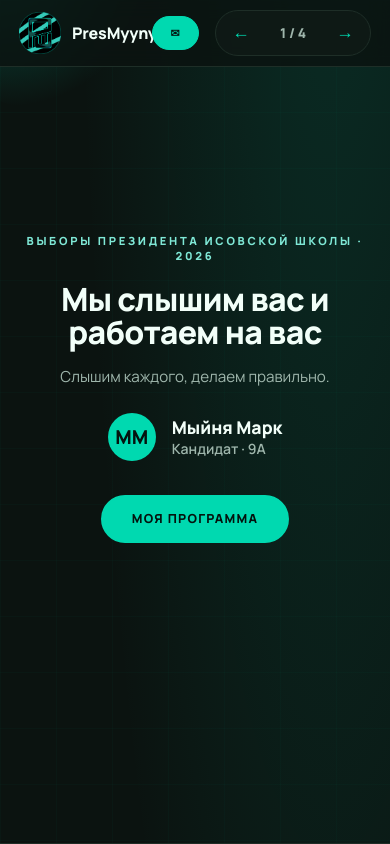
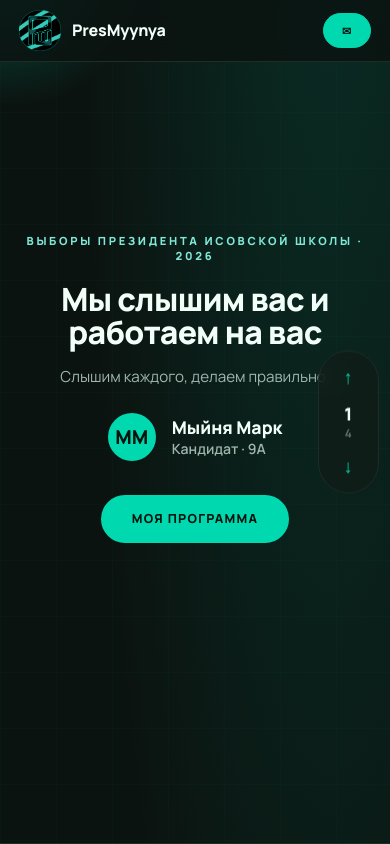
Before and after one commit to MlokiYurech/prezik, a plain HTML site: page index.html in a window 390 px wide. Shown: the top 844 px of the page. Drawn offline with Linux system fonts and the light colour scheme.

Commit message:
Add files via upload

```diff
--- a/index.html
+++ b/index.html
@@ -91,15 +91,36 @@
   .head-switch .counter{font-weight:800;font-size:.85rem;color:var(--muted);min-width:3.2rem;text-align:center;}
   .head-cta{flex:0 0 auto;}
   .head-cta .btn{padding:.55rem 1.1rem;font-size:clamp(.68rem,1.4vw,.82rem);border-width:1.5px;}
-  @media(max-width:640px){
-    .head-switch{order:3;}
-    .head-cta .btn span{display:none;}
-  }
+  /* центр шапки */
+  .head-switch{display:flex;align-items:center;gap:.6rem;
+    background:rgba(17,28,23,.7);border:1px solid var(--line);border-radius:999px;padding:.35rem .5rem;}
+  .head-switch button{pointer-events:auto;cursor:pointer;background:transparent;border:none;border-radius:50%;
+    width:2.1rem;height:2.1rem;font-size:1.1rem;color:var(--turq);transition:background .15s;}
+  .head-switch button:hover{background:rgba(0,217,176,.15);}
+  .head-switch .counter{font-weight:800;font-size:.85rem;color:var(--muted);min-width:3.2rem;text-align:center;}
+  .head-cta{flex:0 0 auto;}
+  .head-cta .btn{padding:.55rem 1.1rem;font-size:clamp(.68rem,1.4vw,.82rem);border-width:1.5px;}
+
+  /* вертикальная навигация у правого края — только мобилка */
+  nav.side-nav{position:fixed;right:.7rem;top:50%;transform:translateY(-50%);z-index:55;
+    display:none;flex-direction:column;align-items:center;gap:.55rem;
+    background:rgba(17,28,23,.75);border:1px solid var(--line);border-radius:999px;padding:.5rem .5rem;backdrop-filter:blur(8px);-webkit-backdrop-filter:blur(8px);}
+  nav.side-nav button{cursor:pointer;background:transparent;border:none;border-radius:50%;
+    width:2.2rem;height:2.2rem;font-size:1.15rem;color:var(--turq);transition:background .15s;}
+  nav.side-nav button:hover{background:rgba(0,217,176,.15);}
+  nav.side-nav .nums{display:flex;flex-direction:column;align-items:center;line-height:1;margin:.1rem 1.1rem;}
+  nav.side-nav .cur{font-weight:900;font-size:1.1rem;color:var(--white);}
+  nav.side-nav .tot{font-weight:700;font-size:.72rem;color:var(--muted);opacity:.55;margin-top:.3rem;}
 
   nav.bottom-nav{position:fixed;left:0;right:0;bottom:0;z-index:50;display:flex;justify-content:space-between;align-items:center;padding:1rem 1.5rem;pointer-events:none;}
   nav.bottom-nav button{pointer-events:auto;cursor:pointer;background:rgba(17,28,23,.8);border:1px solid var(--line);border-radius:999px;width:3rem;height:3rem;font-size:1.3rem;color:var(--turq);transition:background .15s;}
   nav.bottom-nav button:hover{background:var(--turq);color:#04130e;}
-  @media(max-width:640px){nav.bottom-nav{display:none;}}
+  @media(max-width:640px){
+    .head-switch{display:none;}
+    .head-cta .btn span{display:none;}
+    nav.side-nav{display:flex;}
+    nav.bottom-nav{display:none;}
+  }
 </style>
 </head>
 <body>
@@ -186,15 +207,31 @@
   </section>
 </div>
 
+<nav class="side-nav" id="sideNav">
+  <button id="sideUp" aria-label="Вверх">↑</button>
+  <div class="nums">
+    <span class="cur" id="sideCur">1</span>
+    <span class="tot" id="sideTot">4</span>
+  </div>
+  <button id="sideDown" aria-label="Вниз">↓</button>
+</nav>
+
 <nav class="bottom-nav">
+  <button id="prev" aria-label="Назад">←</button>
   <div class="counter" id="counter">1 / 4</div>
+  <button id="next" aria-label="Вперёд">→</button>
 </nav>
 
 <script>
   const slides=Array.from(document.querySelectorAll('section'));
   const counters=[document.getElementById('counter'),document.getElementById('headCounter')];
+  const sideCur=document.getElementById('sideCur'),sideTot=document.getElementById('sideTot');
+  if(sideTot)sideTot.textContent=slides.length;
   let cur=0;
-  const syncCounter=()=>{counters.forEach(c=>{c.textContent=(cur+1)+' / '+slides.length;});};
+  const syncCounter=()=>{
+    counters.forEach(c=>{c.textContent=(cur+1)+' / '+slides.length;});
+    if(sideCur)sideCur.textContent=cur+1;
+  };
   const go=function(i){
     cur=Math.max(0,Math.min(slides.length-1,i));
     slides[cur].scrollIntoView({behavior:'smooth'});
@@ -202,10 +239,13 @@
   };
   const prevBtn=document.getElementById('prev'),nextBtn=document.getElementById('next');
   const headPrev=document.getElementById('headPrev'),headNext=document.getElementById('headNext');
+  const sideUp=document.getElementById('sideUp'),sideDown=document.getElementById('sideDown');
   if(prevBtn)prevBtn.onclick=()=>go(cur-1);
   if(nextBtn)nextBtn.onclick=()=>go(cur+1);
   if(headPrev)headPrev.onclick=()=>go(cur-1);
   if(headNext)headNext.onclick=()=>go(cur+1);
+  if(sideUp)sideUp.onclick=()=>go(cur-1);
+  if(sideDown)sideDown.onclick=()=>go(cur+1);
   window.addEventListener('keydown',e=>{
     if(e.key==='ArrowRight'||e.key==='PageDown')go(cur+1);
     if(e.key==='ArrowLeft'||e.key==='PageUp')go(cur-1);
```
